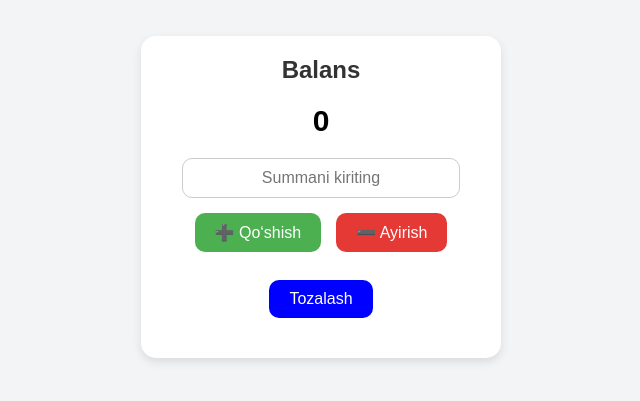
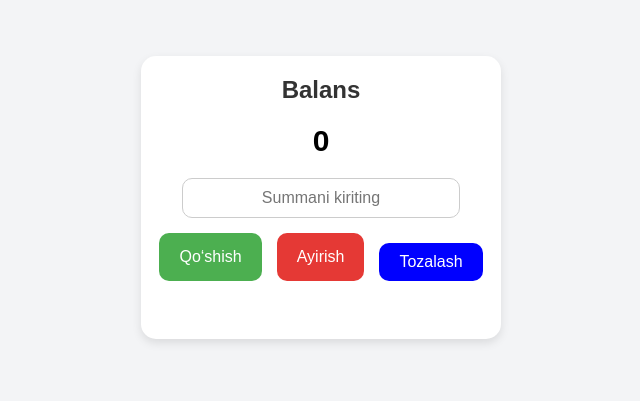
Before and after one commit to BobJunior-hub/Balance, a plain HTML site: page index.html in a window 1280 px wide. Shown: the part 211-612 px from the top of the page, without its empty margins (319-959 px from the left). Drawn offline with Linux system fonts and the light colour scheme.

Commit message:
Update index.html

```diff
--- a/index.html
+++ b/index.html
@@ -13,11 +13,12 @@
     <input id="amount" type="number" placeholder="Summani kiriting">
 
     <div class="btns">
-      <button class="plus" onclick="changeBalance('plus')">➕ Qo‘shish</button>
-      <button class="minus" onclick="changeBalance('minus')">➖ Ayirish</button>
+      <button class="plus" onclick="changeBalance('plus')"> Qo‘shish</button>
+      <button class="minus" onclick="changeBalance('minus')"> Ayirish</button>
+       <button class="tozalash" onclick="clean()"> Tozalash</button>
     </div>
     <br>
-    <button class="tozalash" onclick="clean()"> Tozalash</button>
+
 
     <div class="history" id="history"></div>
   </div>
```
